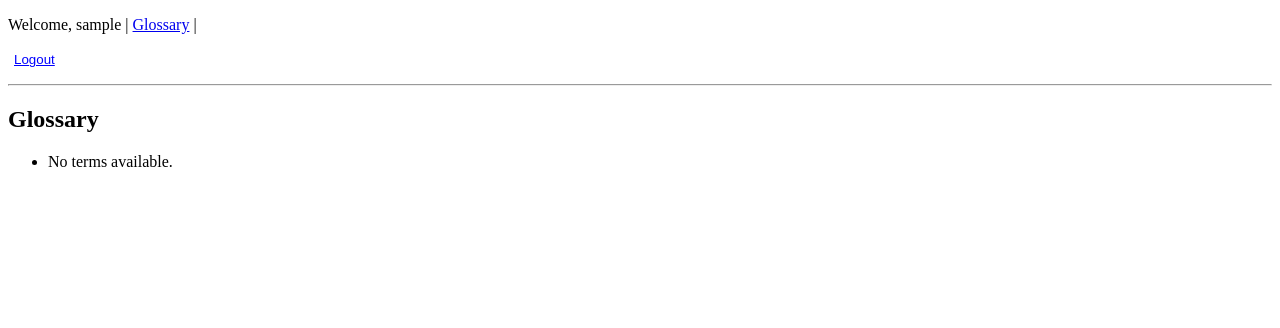
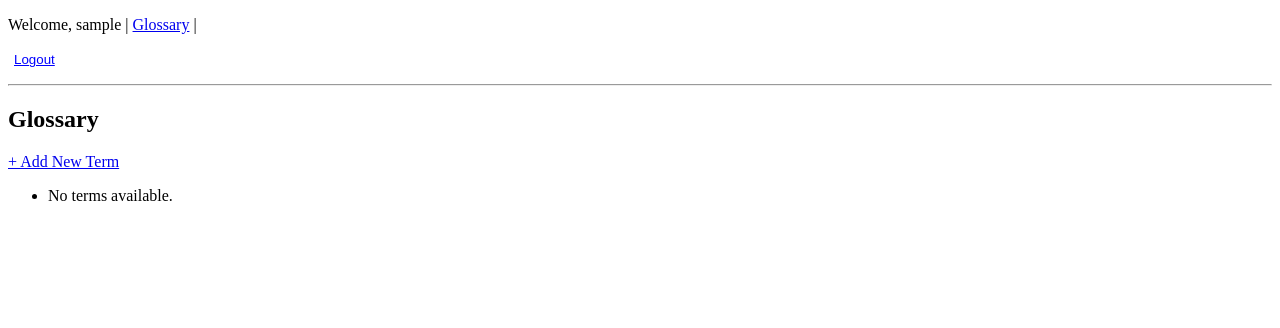
Before and after one commit to OwenEmert64/cryptocurrency-glossary-app, a Django app: page /glossary/ in a window 1280 px wide. Shown: the top 328 px of the page. Run offline with Django 5.2, Linux system fonts and the light colour scheme; the visitor is signed in with stand-in values (Sample User, id 1); data that the repository does not hold is empty; parts of the project's set-up code (start-up, migrations or seed data) failed here and were passed over.

Commit message:
Added term creation view, template, and URL

```diff
--- a/Final/glossary/urls.py
+++ b/Final/glossary/urls.py
@@ -8,4 +8,6 @@ urlpatterns = [
     path('login/', auth_views.LoginView.as_view(template_name='glossary/login.html'), name='login'),
     path('logout/', auth_views.LogoutView.as_view(next_page='login'), name='logout'),
     path('glossary/', views.glossary_view, name='glossary'),
+    path('glossary/add/', views.create_term, name='create_term'),
+
 ]
--- a/Final/glossary/views.py
+++ b/Final/glossary/views.py
@@ -25,3 +25,22 @@ from django.contrib.auth.decorators import login_required
 def glossary_view(request):
     terms = Term.objects.all().order_by('term')
     return render(request, 'glossary/glossary.html', {'terms': terms})
+
+from django.contrib.auth.decorators import login_required
+from django.shortcuts import get_object_or_404
+
+@login_required
+def create_term(request):
+    if request.method == 'POST':
+        term = request.POST.get('term')
+        definition = request.POST.get('definition')
+        category = request.POST.get('category')
+        if term and definition:
+            Term.objects.create(
+                term=term,
+                definition=definition,
+                category=category,
+                added_by=request.user
+            )
+            return redirect('glossary')
+    return render(request, 'glossary/create_term.html')
--- a/Final/templates/glossary/glossary.html
+++ b/Final/templates/glossary/glossary.html
@@ -1,6 +1,7 @@
 {% extends 'glossary/base.html' %}
 {% block content %}
   <h2>Glossary</h2>
+  <p><a href="{% url 'create_term' %}">+ Add New Term</a></p>
   <ul>
     {% for term in terms %}
       <li><strong>{{ term.term }}</strong>: {{ term.definition }}</li>
```
Also changed, not shown: Final/templates/create_term.html (added, +17 -0 lines).
